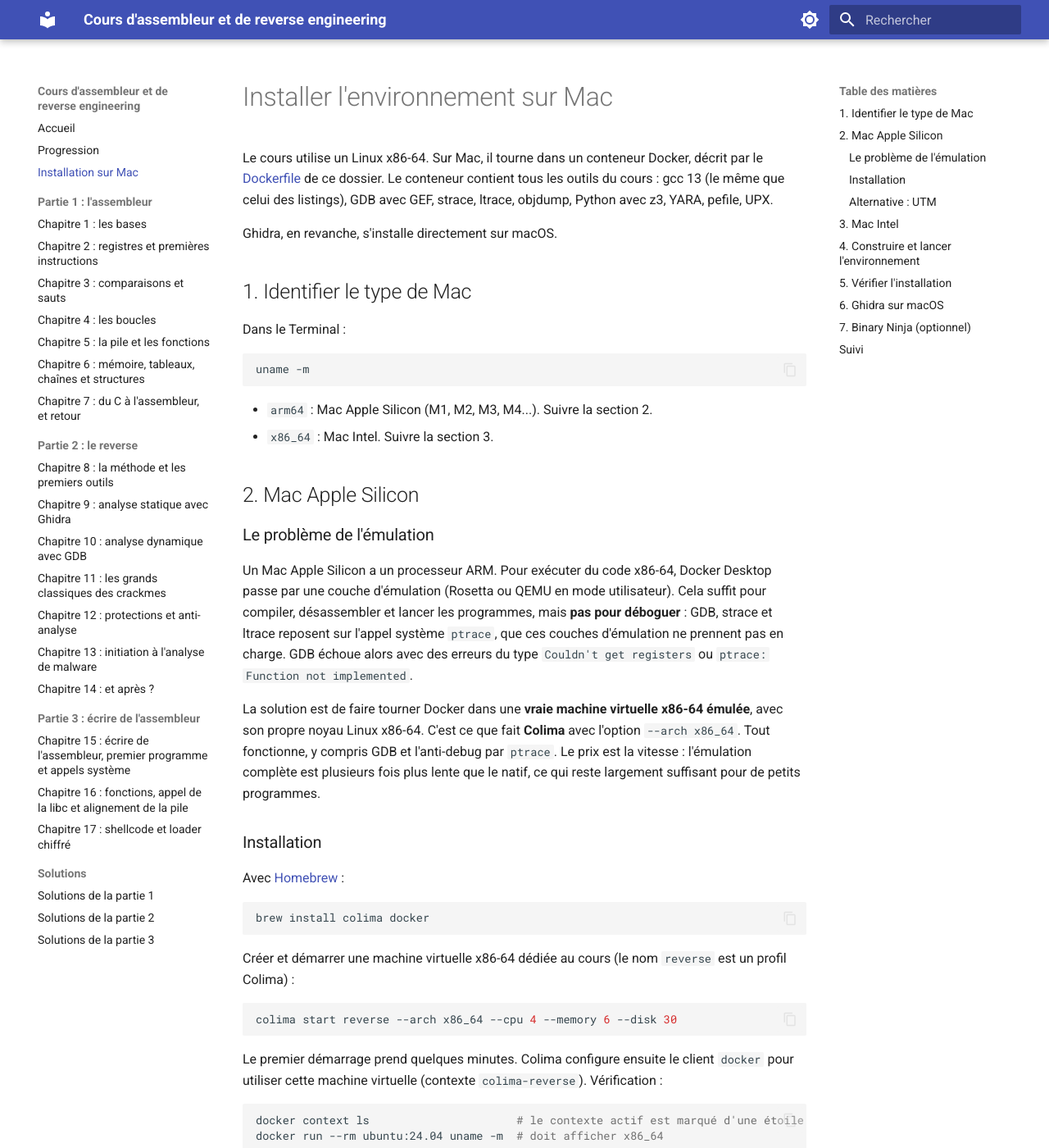
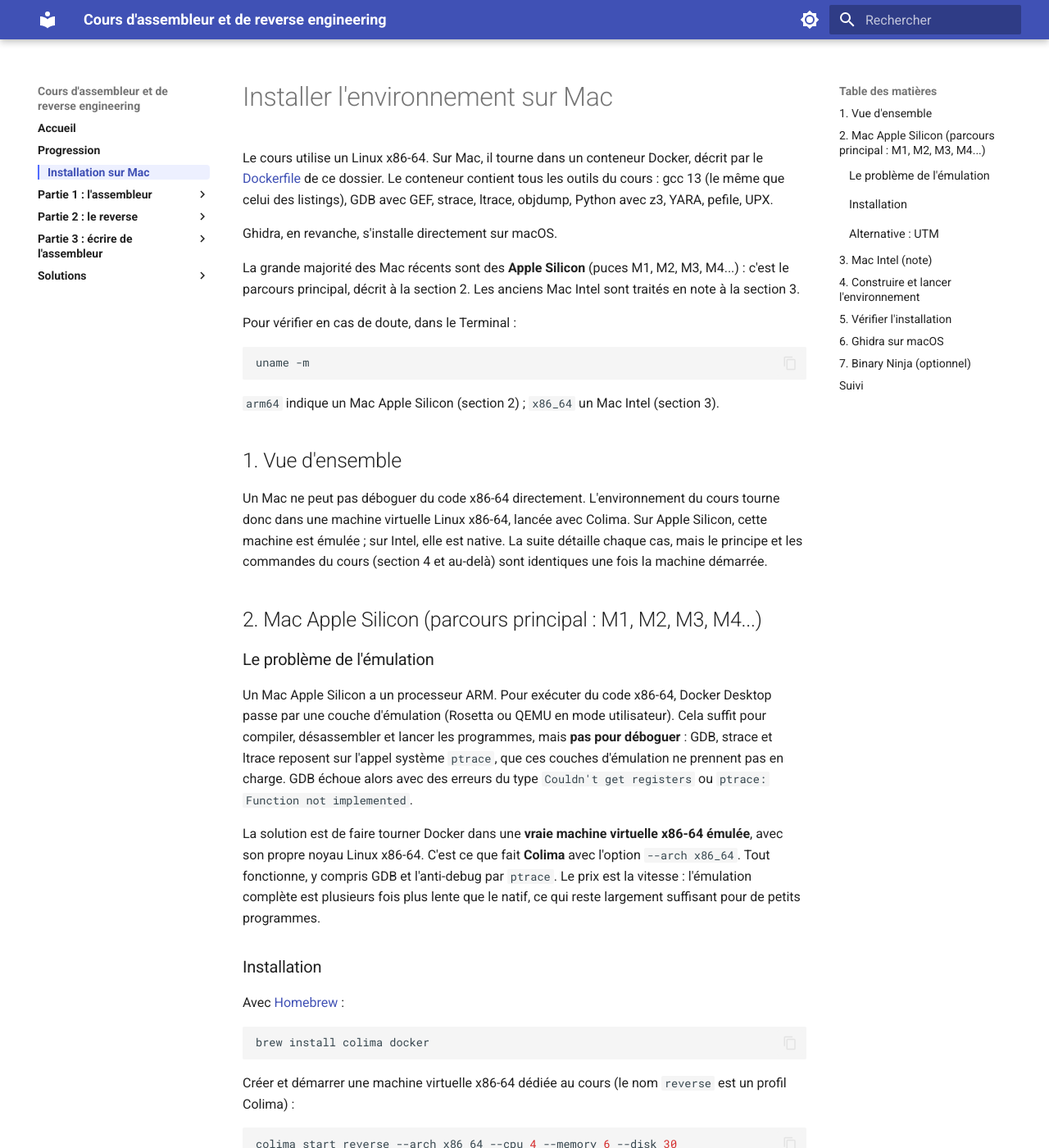
Before and after one commit to cchopin/asm-to-reverse, an MkDocs documentation site: the page built from docs/environnement/INSTALLATION-MAC.md, in a window 1280 px wide and 1400 px high. Shown: the whole window at 82% size. Built offline with MkDocs 1.6.1 and Material for MkDocs 9.7.7, drawn with Linux system fonts in a browser that asks for light colours; some of the changed text lies outside the part shown.

Commit message:
Menu plus lisible et guide Mac oriente Apple Silicon
- Titres de chapitres courts et numerotes dans le menu (ex. 1. Les bases)
- Parties repliables, chapitre actif mis en evidence, meilleurs espacements
- Indicateur de progression par chapitre dans le menu (coche / point)
- Guide d'installation : parcours Apple Silicon (M1+) en principal, Intel en note

````diff
--- a/docs/environnement/INSTALLATION-MAC.md
+++ b/docs/environnement/INSTALLATION-MAC.md
@@ -4,18 +4,21 @@ Le cours utilise un Linux x86-64. Sur Mac, il tourne dans un conteneur Docker, d
 
 Ghidra, en revanche, s'installe directement sur macOS.
 
-## 1. Identifier le type de Mac
+La grande majorité des Mac récents sont des **Apple Silicon** (puces M1, M2, M3, M4...) : c'est le parcours principal, décrit à la section 2. Les anciens Mac Intel sont traités en note à la section 3.
 
-Dans le Terminal :
+Pour vérifier en cas de doute, dans le Terminal :
 
 ```bash
 uname -m
 ```
 
-- `arm64` : Mac Apple Silicon (M1, M2, M3, M4...). Suivre la section 2.
-- `x86_64` : Mac Intel. Suivre la section 3.
+`arm64` indique un Mac Apple Silicon (section 2) ; `x86_64` un Mac Intel (section 3).
 
-## 2. Mac Apple Silicon
+## 1. Vue d'ensemble
+
+Un Mac ne peut pas déboguer du code x86-64 directement. L'environnement du cours tourne donc dans une machine virtuelle Linux x86-64, lancée avec Colima. Sur Apple Silicon, cette machine est émulée ; sur Intel, elle est native. La suite détaille chaque cas, mais le principe et les commandes du cours (section 4 et au-delà) sont identiques une fois la machine démarrée.
+
+## 2. Mac Apple Silicon (parcours principal : M1, M2, M3, M4...)
 
 ### Le problème de l'émulation
 
@@ -57,9 +60,9 @@ colima start reverse
 
 [UTM](https://mac.getutm.app) permet d'installer une machine virtuelle Ubuntu x86-64 complète en mode émulation, avec une interface graphique. C'est plus lent que Colima et plus long à installer, mais cela peut servir plus tard pour un laboratoire d'analyse de malware entièrement isolé (chapitre 13). Dans ce cas, choisir "Emulate" (et non "Virtualize") et l'architecture x86_64.
 
-## 3. Mac Intel
+## 3. Mac Intel (note)
 
-Installer [Docker Desktop](https://www.docker.com/products/docker-desktop/) (ou Colima sans l'option `--arch`). Le processeur est déjà x86-64 : aucune émulation, tout fonctionne directement.
+Ce cas ne concerne que les anciens Mac à processeur Intel. Le processeur étant déjà x86-64, aucune émulation n'est nécessaire : installer [Docker Desktop](https://www.docker.com/products/docker-desktop/), ou Colima sans l'option `--arch` (`colima start reverse --cpu 4 --memory 6 --disk 30`). Tout fonctionne directement, y compris GDB. La suite (section 4) est commune aux deux types de Mac.
 
 ## 4. Construire et lancer l'environnement
 
--- a/docs/javascripts/progression.js
+++ b/docs/javascripts/progression.js
@@ -26,6 +26,46 @@
       '<div class="progression-fond"><div class="progression-barre" style="width:' + pct + '%"></div></div>';
   }
 
+  // État d'un chapitre : "fait" (toutes les cases cochées), "encours"
+  // (au moins une), ou rien. Mémorisé par chemin de page pour pouvoir
+  // décorer le menu depuis n'importe quelle page.
+  var CLE_PAGE = PREFIXE + "page:";
+
+  function enregistrerEtatPage() {
+    // On ne considère que les cases du contenu, pas celles du menu.
+    var contenu = document.querySelector(".md-content");
+    if (!contenu) return;
+    // La page Progression agrège toutes les cases : ne pas l'enregistrer.
+    if (document.querySelector(".progression-globale")) return;
+    var cases = contenu.querySelectorAll(".task-list-item input[type=checkbox]");
+    if (!cases.length) return;
+    var faits = 0;
+    cases.forEach(function (c) { if (c.checked) faits++; });
+    var etat = faits === cases.length ? "fait" : (faits > 0 ? "encours" : "");
+    try {
+      var k = CLE_PAGE + window.location.pathname;
+      if (etat) window.localStorage.setItem(k, etat);
+      else window.localStorage.removeItem(k);
+    } catch (e) {}
+  }
+
+  function decorerMenu() {
+    var liens = document.querySelectorAll(".md-nav--primary .md-nav__link[href]");
+    liens.forEach(function (a) {
+      var ancien = a.querySelector(".etat-chapitre");
+      if (ancien) ancien.remove();
+      var etat;
+      try { etat = window.localStorage.getItem(CLE_PAGE + a.pathname); } catch (e) { etat = null; }
+      if (!etat) return;
+      var s = document.createElement("span");
+      s.className = "etat-chapitre " + etat;
+      s.setAttribute("aria-hidden", "true");
+      s.textContent = etat === "fait" ? "✓" : "•"; // coche ou puce
+      s.title = etat === "fait" ? "Chapitre terminé" : "Chapitre commencé";
+      a.appendChild(s);
+    });
+  }
+
   function mettreAJour() {
     var cases = document.querySelectorAll(".task-list-item input[type=checkbox]");
     var faits = 0;
@@ -33,6 +73,8 @@
     document.querySelectorAll(".progression-globale").forEach(function (el) {
       barre(el, faits, cases.length);
     });
+    enregistrerEtatPage();
+    decorerMenu();
   }
 
   function initialiser() {
--- a/docs/stylesheets/extra.css
+++ b/docs/stylesheets/extra.css
@@ -11,3 +11,45 @@
 .md-typeset .task-list-control { cursor: pointer; }
 .md-typeset .mermaid { text-align: center; }
 .md-typeset .etape-suivie { cursor: pointer; }
+
+/* --- Menu de navigation : lisibilité et hiérarchie --- */
+
+/* Titres de partie (Partie 1, Partie 2...) : plus discrets et espacés */
+.md-nav__item--section > .md-nav__link,
+.md-nav--primary > .md-nav__list > .md-nav__item > .md-nav__link {
+  font-weight: 700;
+}
+.md-nav__item .md-nav__item .md-nav__link {
+  font-size: .72rem;
+  line-height: 1.35;
+  padding-top: .18rem;
+  padding-bottom: .18rem;
+}
+
+/* Chapitre actif : barre d'accent à gauche et fond léger */
+.md-nav__link--active,
+.md-nav__item .md-nav__link--active {
+  font-weight: 700;
+  border-left: 2px solid var(--md-accent-fg-color);
+  padding-left: .5rem;
+  border-radius: 0 .2rem .2rem 0;
+  background: var(--md-accent-fg-color--transparent, rgba(83, 109, 254, .08));
+}
+
+/* Un peu d'air entre les groupes de la navigation */
+.md-nav--primary > .md-nav__list > .md-nav__item {
+  margin-top: .35rem;
+}
+
+/* --- Indicateur de progression par chapitre dans le menu --- */
+.md-nav__link .etat-chapitre {
+  margin-left: .35rem;
+  font-size: .8em;
+  line-height: 1;
+  flex: 0 0 auto;
+}
+.md-nav__link .etat-chapitre.fait { color: var(--md-accent-fg-color); }
+.md-nav__link .etat-chapitre.encours { color: var(--md-default-fg-color--light); }
+
+/* Puce de progression dans la page Progression */
+.progression-texte { display: flex; align-items: center; gap: .5rem; }
--- a/mkdocs.yml
+++ b/mkdocs.yml
@@ -8,11 +8,14 @@ theme:
   language: fr
   features:
     - navigation.instant
+    - navigation.instant.progress
     - navigation.tracking
-    - navigation.sections
+    - navigation.indexes
     - navigation.top
     - navigation.footer
+    - toc.follow
     - search.highlight
+    - search.suggest
     - content.code.copy
   palette:
     - media: "(prefers-color-scheme: light)"
@@ -58,26 +61,26 @@ nav:
   - Progression: progression.md
   - Installation sur Mac: environnement/INSTALLATION-MAC.md
   - "Partie 1 : l'assembleur":
-      - partie1-assembleur/01-bases.md
-      - partie1-assembleur/02-registres-instructions.md
-      - partie1-assembleur/03-comparaisons-sauts.md
-      - partie1-assembleur/04-boucles.md
-      - partie1-assembleur/05-pile-fonctions.md
-      - partie1-assembleur/06-memoire-donnees.md
-      - partie1-assembleur/07-patterns-compilateur.md
+      - "1. Les bases": partie1-assembleur/01-bases.md
+      - "2. Registres et instructions": partie1-assembleur/02-registres-instructions.md
+      - "3. Comparaisons et sauts": partie1-assembleur/03-comparaisons-sauts.md
+      - "4. Les boucles": partie1-assembleur/04-boucles.md
+      - "5. La pile et les fonctions": partie1-assembleur/05-pile-fonctions.md
+      - "6. Mémoire et données": partie1-assembleur/06-memoire-donnees.md
+      - "7. Du C à l'assembleur": partie1-assembleur/07-patterns-compilateur.md
   - "Partie 2 : le reverse":
-      - partie2-reverse/08-methode-outils.md
-      - partie2-reverse/09-ghidra.md
-      - partie2-reverse/10-gdb.md
-      - partie2-reverse/11-classiques-crackmes.md
-      - partie2-reverse/12-protections.md
-      - partie2-reverse/13-malware-analysis.md
-      - partie2-reverse/14-et-apres.md
+      - "8. Méthode et outils": partie2-reverse/08-methode-outils.md
+      - "9. Ghidra": partie2-reverse/09-ghidra.md
+      - "10. GDB": partie2-reverse/10-gdb.md
+      - "11. Classiques des crackmes": partie2-reverse/11-classiques-crackmes.md
+      - "12. Protections": partie2-reverse/12-protections.md
+      - "13. Analyse de malware": partie2-reverse/13-malware-analysis.md
+      - "14. Et après ?": partie2-reverse/14-et-apres.md
   - "Partie 3 : écrire de l'assembleur":
-      - partie3-ecriture/15-nasm-syscalls.md
-      - partie3-ecriture/16-fonctions-libc.md
-      - partie3-ecriture/17-shellcode.md
+      - "15. Premiers pas en NASM": partie3-ecriture/15-nasm-syscalls.md
+      - "16. Fonctions et libc": partie3-ecriture/16-fonctions-libc.md
+      - "17. Shellcode et loader": partie3-ecriture/17-shellcode.md
   - Solutions:
-      - solutions/partie1.md
-      - solutions/partie2.md
-      - solutions/partie3.md
+      - "Partie 1": solutions/partie1.md
+      - "Partie 2": solutions/partie2.md
+      - "Partie 3": solutions/partie3.md
````
